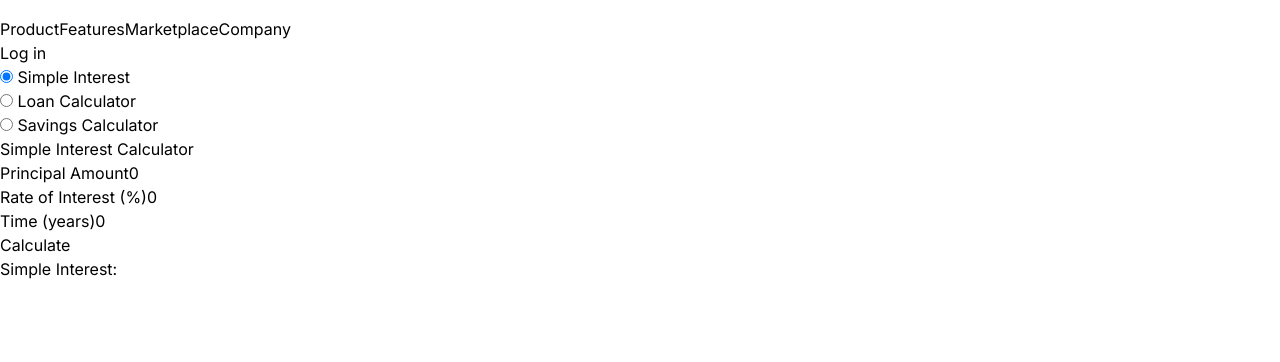
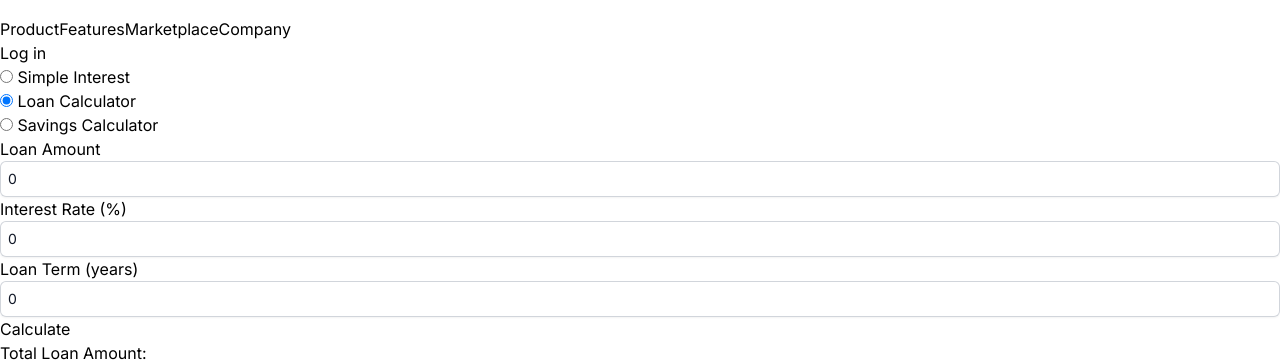
Before and after one commit to harry427903/angular-project, an Angular app: page /calculator in a window 1280 px wide. Shown: the part 726-1088 px from the top of the page. Before the commit the page ends 1007 px from the top, so only its background shows below. Built offline with nearby package versions, Linux system fonts and the light colour scheme; a web font is replaced by a local one.

Commit message:
modified calculator structure

```diff
--- a/src/app/calculator/calculator.component.html
+++ b/src/app/calculator/calculator.component.html
@@ -1,4 +1,8 @@
-<main class="grid min-h-screen w-full justify-center">
+<main class=" w-full h-screen">
+
+  <div class="mt-28 flex items-center justify-center flex-col">
+
+
 
   <div
     class="grid w-[40rem] grid-cols-3 gap-2 h-[3.5rem] rounded-xl bg-gray-200 p-2"
@@ -21,72 +25,66 @@
     </div>
   </div>
 
+
+
+
+
+
+
+
   <div
-    class="calculator-panel mt-2"
-    *ngIf="selectedCalculator === 'simple-interest'"
+    class=" w-1/2  py-8 mt-8 flex  justify-center"
   >
-    <!-- Simple Interest Calculator -->
+    <div class="container max-w-md h-full flex flex-col justify-center items-center" *ngIf="selectedCalculator === 'simple-interest'">
 
-    <div class="container">
-      <div class="calculator-panel">
-        <div *ngIf="selectedCalculator === 'simple-interest'" class="mt-4">
-          <h3 class="text-3xl font-semibold text-center mb-4">
-            Simple Interest Calculator
-          </h3>
+
+      <div class="bg-white rounded-lg shadow-lg  shadow-slate-600 shadow-2xl  p-10">
+        <div class="flex flex-col gap-4 mt-4">
+
+          <div class="mt-4">
+
               <div class="mb-4">
-            <label for="principal" class="text-lg font-medium block mb-2"
-              >Principal Amount</label
-            >
-            <input
-              type="number"
-              id="principal"
-              [(ngModel)]="principal"
-              class="input-field"
-            />
+                <label for="principal" class="font-medium block mb-2 text-md">Principal Amount</label>
+                <input type="number" id="principal" [(ngModel)]="principal" class="form-input">
               </div>
+
               <div class="mb-4">
-            <label for="rate" class="text-lg font-medium block mb-2"
-              >Rate of Interest (%)</label
-            >
-            <input
-              type="number"
-              id="rate"
-              [(ngModel)]="rate"
-              class="input-field"
-            />
+                <label for="rate" class="font-medium block mb-2 text-md">Rate of Interest (%)</label>
+                <input type="number" id="rate" [(ngModel)]="rate" class="form-input">
               </div>
+
               <div class="mb-4">
-            <label for="time" class="text-lg font-medium block mb-2"
-              >Time (years)</label
-            >
-            <input
-              type="number"
-              id="time"
-              [(ngModel)]="time"
-              class="input-field"
-            />
+                <label for="time" class="font-medium block mb-2 text-md">Time (years)</label>
+                <input type="number" id="time" [(ngModel)]="time" class="form-input">
               </div>
-          <button
-            class="bg-blue-500 hover:bg-blue-600 text-white font-medium py-2 px-4 rounded-md"
-            (click)="calculateSimpleInterest()"
-          >
+
+              <button class="bg-blue-500 w-full hover:bg-blue-600 text-white font-medium py-2 px-4 rounded-md" (click)="calculateSimpleInterest()">
                 Calculate
               </button>
-          <div class="mt-4 text-2xl font-semibold">
-            Simple Interest: {{ simpleInterestResult }}
+
+              <div class="mt-4 text-xl font-semibold">
+                Answer: <span class="border-green-300 border-solid">{{ simpleInterestResult }}</span>
               </div>
+
           </div>
+
+
+
         </div>
+
       </div>
     </div>
 
-  <div class="calculator-panel mt-4" *ngIf="selectedCalculator === 'loan'">
-    <!-- Loan Calculator -->
-    <h3 class="text-center">Loan Calculator</h3>
 
-    <div class="flex justify-center items-center h-screen">
-      <div class="bg-white rounded-lg shadow-lg p-10 w-96">
-        <h3 class="text-center text-2xl font-bold">Loan Calculator</h3>
+
+
+
+
+  <div class="container  max-w-md h-full flex flex-col justify-center items-center" *ngIf="selectedCalculator === 'loan'">
+
+
+
+      <!-- <div class="bg-white rounded-lg shadow-lg p-10 ">
 
         <div class="flex flex-col gap-4 mt-4">
           <div class="flex flex-row gap-4">
@@ -95,7 +93,7 @@
               type="number"
               id="loanAmount"
               [(ngModel)]="loanAmount"
-              class="border border-gray-300 rounded-md px-2 py-1"
+              class="form-input"
             />
           </div>
 
@@ -107,7 +105,7 @@
               type="number"
               id="loanInterestRate"
               [(ngModel)]="loanInterestRate"
-              class="border border-gray-300 rounded-md px-2 py-1"
+              class="form-input"
             />
           </div>
 
@@ -117,7 +115,7 @@
               type="number"
               id="loanTerm"
               [(ngModel)]="loanTerm"
-              class="border border-gray-300 rounded-md px-2 py-1"
+              class="form-input"
             />
           </div>
         </div>
@@ -132,54 +130,65 @@
         <h4 class="text-center mt-4 text-lg font-medium">
           Total Loan Amount: {{ loanAmountResult }}
         </h4>
+      </div> -->
+      <div class="bg-white rounded-lg shadow-slate-600 shadow-2xl p-10">
+        <div class="flex flex-col gap-4 mt-4">
+          <div class="mb-4">
+            <label for="loanAmount" class="font-medium block mb-2 text-md">Loan Amount</label>
+            <input type="number" id="loanAmount" [(ngModel)]="loanAmount" class="form-input">
           </div>
+
+          <div class="mb-4">
+            <label for="loanInterestRate" class="font-medium block mb-2 text-md">Interest Rate (%)</label>
+            <input type="number" id="loanInterestRate" [(ngModel)]="loanInterestRate" class="form-input">
+          </div>
+
+          <div class="mb-4">
+            <label for="loanTerm" class="font-medium block mb-2 text-md">Loan Term (years)</label>
+            <input type="number" id="loanTerm" [(ngModel)]="loanTerm" class="form-input">
           </div>
         </div>
 
-  <div class="calculator-panel mt-4" *ngIf="selectedCalculator === 'savings'">
-    <!-- Savings Calculator -->
-    <h3 class="text-center">Savings Calculator</h3>
+        <button class="bg-blue-500 w-full hover:bg-blue-600 text-white font-medium py-2 px-4 rounded-md" (click)="calculateLoan()">
+          Calculate
+        </button>
 
-    <div class="flex justify-center items-center h-screen">
-      <div class="bg-white rounded-lg shadow-lg p-10 w-96">
-        <h3 class="text-center text-2xl font-bold">Savings Calculator</h3>
-
-        <div class="flex flex-col gap-4 mt-4">
-          <div class="flex flex-row gap-4">
-            <label for="salary" class="font-medium">Salary</label>
-            <input
-              type="number"
-              id="salary"
-              [(ngModel)]="salary"
-              class="border border-gray-300 rounded-md px-2 py-1"
-            />
+        <h4 class="text-center mt-4 text-lg font-medium">
+          Total Loan Amount: {{ loanAmountResult }}
+        </h4>
       </div>
 
-          <div class="flex flex-row gap-4">
-            <label for="expenditure" class="font-medium">Expenditure</label>
-            <input
-              type="number"
-              id="expenditure"
-              [(ngModel)]="expenditure"
-              class="border border-gray-300 rounded-md px-2 py-1"
-            />
   </div>
 
-          <div class="flex flex-row gap-4">
-            <label for="savings" class="font-medium">Savings</label>
-            <input
-              type="number"
-              id="savings"
-              [(ngModel)]="savings"
-              class="border border-gray-300 rounded-md px-2 py-1"
-            />
+
+
+
+
+
+
+
+  <div class="container  max-w-md h-full flex flex-col justify-center items-center" *ngIf="selectedCalculator === 'savings'">
+
+    <div class="bg-white rounded-lg shadow-lg p-10  shadow-slate-600 shadow-2xl ">
+      <div class="flex flex-col gap-4 mt-4">
+
+        <div class="mb-4">
+          <label for="salary" class="font-medium block mb-2 text-md">Salary</label>
+          <input type="number" id="salary" [(ngModel)]="salary" class="form-input">
+        </div>
+
+        <div class="mb-4">
+          <label for="expenditure" class="font-medium block mb-2 text-md">Expenditure</label>
+          <input type="number" id="expenditure" [(ngModel)]="expenditure" class="form-input">
+        </div>
+
+        <div class="mb-4">
+          <label for="savings" class="font-medium block mb-2 text-md">Savings</label>
+          <input type="number" id="savings" [(ngModel)]="savings" class="form-input">
         </div>
       </div>
 
-        <button
-          class="bg-blue-500 hover:bg-blue-700 text-white font-bold py-2 px-4 rounded-md mt-4"
-          (click)="calculateSavings()"
-        >
+      <button class="bg-blue-500 w-full hover:bg-blue-600 text-white font-medium py-2 px-4 rounded-md" (click)="calculateSavings()">
         Calculate
       </button>
 
@@ -187,6 +196,15 @@
         Yearly Savings: {{ yearlySavingsResult }}
       </h4>
     </div>
+
+
+
+  </div>
+
+
+
+
 </div>
 </div>
+
 </main>
--- a/src/app/calculator/calculator.component.ts
+++ b/src/app/calculator/calculator.component.ts
@@ -7,7 +7,7 @@ import { Component } from '@angular/core';
 })
 export class CalculatorComponent {
 
-  selectedCalculator: string = 'simple-interest';
+  selectedCalculator: string = 'loan';
   calculatorOptions = [
     { value: 'simple-interest', label: 'Simple Interest' },
     { value: 'loan', label: 'Loan Calculator' },
--- a/src/styles.css
+++ b/src/styles.css
@@ -11,8 +11,9 @@
 
 * {
     font-family: "Inter", sans-serif;
+}
 
-}
+
 
 :root {
     overflow-x: hidden;
@@ -20,9 +21,13 @@
 
 
 .card-shadow {
-    @apply shadow-xl
+    @apply shadow-xl ;
 }
 
 .background-effect {
-    @apply relative left-[calc(50%+3rem)] aspect-[1155/678] w-[36.125rem] -translate-x-1/2 bg-gradient-to-tr from-[#ff80b5] to-[#9089fc] opacity-30 sm:left-[calc(50%+36rem)] sm:w-[72.1875rem]
+    @apply relative left-[calc(50%+3rem)] aspect-[1155/678] w-[36.125rem] -translate-x-1/2 bg-gradient-to-tr from-[#ff80b5] to-[#9089fc] opacity-30 sm:left-[calc(50%+36rem)] sm:w-[72.1875rem] ;
 }
+
+.form-input {
+    @apply block w-full px-2 text-lg  rounded-md border-0 py-1.5 text-gray-900 shadow-sm ring-1 ring-inset ring-gray-300 placeholder:text-gray-400 focus:ring-2 focus:ring-inset focus:ring-indigo-600 sm:text-sm sm:leading-6 ;
+}
```
Also changed, not shown: src/app/home/home.component.html (+19 -4 lines), src/app/header/header.component.html (line endings or trailing spaces). Lines whose indentation alone changed are shown as unchanged.
